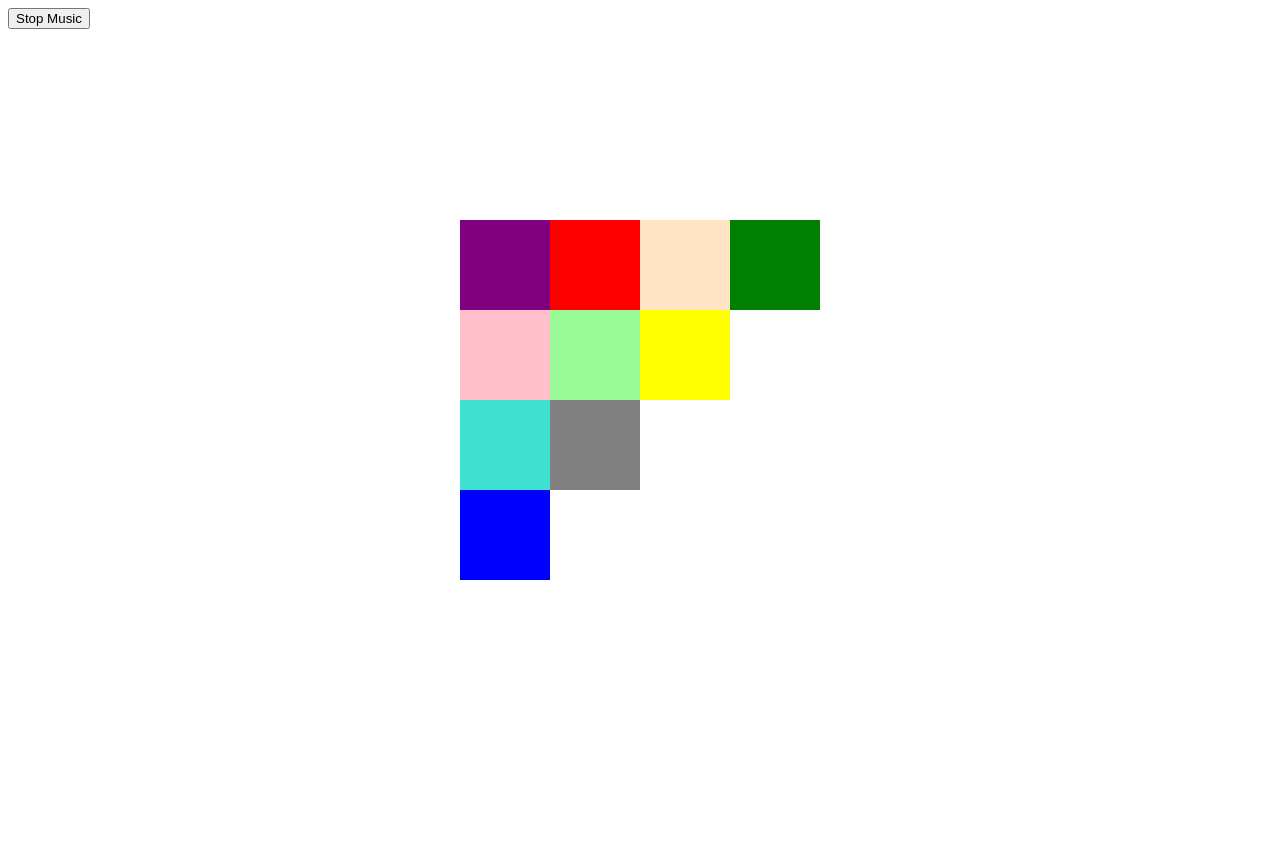
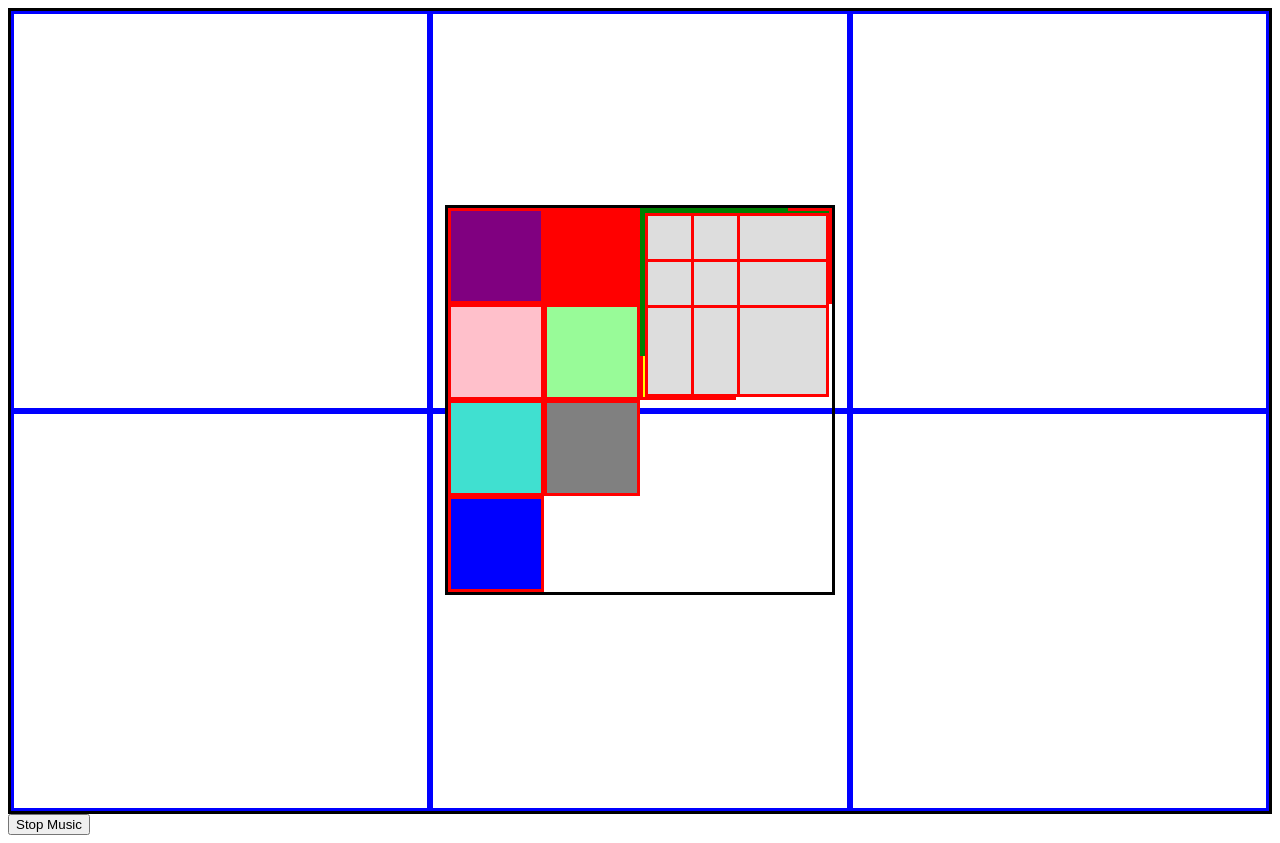
Before and after one commit to aheiner2001/wdd130, a plain HTML site: page Test pages/aboutme.html in a window 1280 px wide. Before the commit the page ends 800 px from the top, so only its background shows below. Drawn offline with Linux system fonts and the light colour scheme.

Commit message:
random stuff

```diff
--- a/Test pages/aboutme.html
+++ b/Test pages/aboutme.html
@@ -9,6 +9,43 @@
 	<!-- My css  -->
 	<title>My Grid Layout</title>
 	<style>
+		.container{
+			display: flex;
+			border: solid black;
+			height: 100vh;
+			justify-content: center;
+			flex-wrap: wrap;
+			display: grid;
+			grid-template-columns: 1fr 1fr 1fr ;
+		}
+		.grid-container2{
+			display: grid;
+			grid-template-columns: repeat(3,1fr);
+			grid-template-columns: 1fr 1fr 1fr;
+			position: absolute;
+			grid-column: 3;
+			border: solid green 5px;
+
+
+
+		}
+		.displaygrid{
+			border: blue solid;
+
+
+
+		}
+		.grid-iten{
+			height: 100%;
+			width: 100%;
+			background-color: #ddd;
+			padding: 20px;
+			text-align: center;
+			font-size: 30px;
+
+			border: solid red;
+		}
+
 		.grid-container {
 
 			display: grid;
@@ -16,12 +53,12 @@
 			grid-template-rows: repeat(4,1fr);
 			grid-gap: 0px; /* gap between grid items */
 
-			position: fixed;
+			position: absolute;
  		 	top: 50%;
   			left: 50%;
   			transform: translate(-50%, -50%);
 
-
+		 border: solid black;
 		}
 
 .grid-item:hover{
@@ -32,13 +69,15 @@
 .grid-item:active{
 	background-color: black;
 }
-		.grid-item {
+
+.grid-item {
 			background-color: #ddd;
 			padding: 20px;
 			text-align: center;
 			font-size: 30px;
 			height:50px;
 			width:50px;
+			border: solid red;
 
 		}
 
@@ -112,7 +151,29 @@ background-color: bisque;
 	<audio src=""></audio>
 
 <!-- the grid elements -->
+<div class="container">
+	<div class="displaygrid"></div>
+	<div class="displaygrid"></div>
+	<div class="displaygrid"></div>
+	<div class="displaygrid"></div>
+	<div class="displaygrid"></div>
+	<div class="displaygrid"></div>
+
+
 	<div class="grid-container">
+		<div class="grid-container2">
+			<div class ="grid-iten rubixface1" onclick="playSound1()"></div>
+			<div class="grid-iten rubixface2" onclick="playSound2()"></div>
+			<div class="grid-iten rubixface3" onclick="playSound3()"></div>
+			<div class="grid-iten rubixface4" onclick="playSound4()"></div>
+			<div class="grid-iten rubixface5" onclick="playSound5()"></div>
+			<div class="grid-iten rubixface6" onclick="playSound6()"></div>
+			<div class="grid-iten rubixface7" onclick="playSound7()"></div>
+			<div class="grid-iten rubixface8" onclick="playSound8()"></div>
+			<div class="grid-iten rubixface9" onclick="playSound9()"></div>
+		</div>
+
+
 		<div class ="grid-item red" onclick="playSound1()"></div>
 		<div class="grid-item slam" onclick="playSound2()"></div>
 		<div class="grid-item blue" onclick="playSound3()"></div>
@@ -124,8 +185,10 @@ background-color: bisque;
 		<div class="grid-item babyblue" onclick="playSound9()"></div>
 		<div class="grid-item gray" onclick="playSound10()"></div>
 
+	</div>
 
-	</div>
+
+</div>
 
 
 
```
